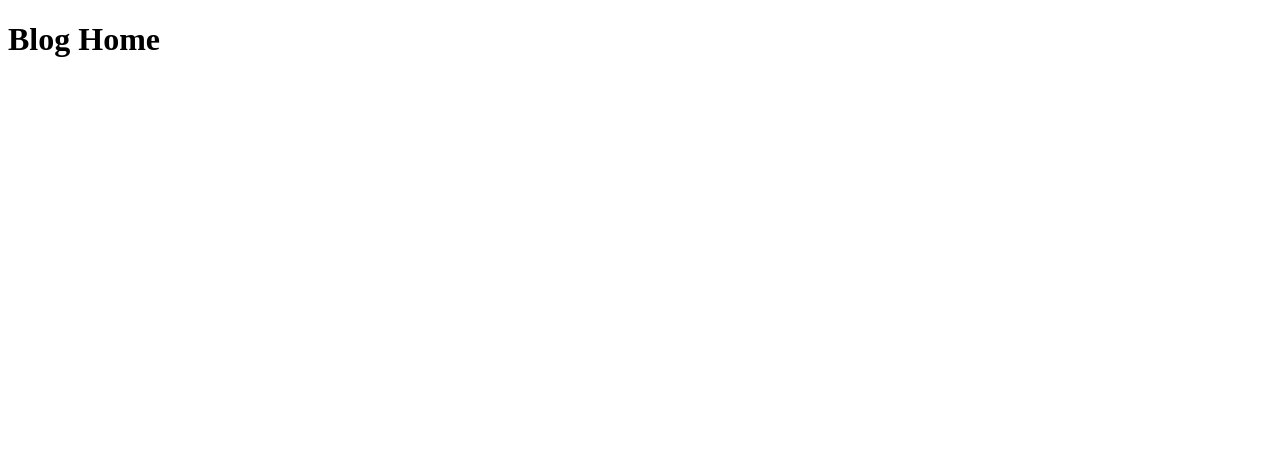
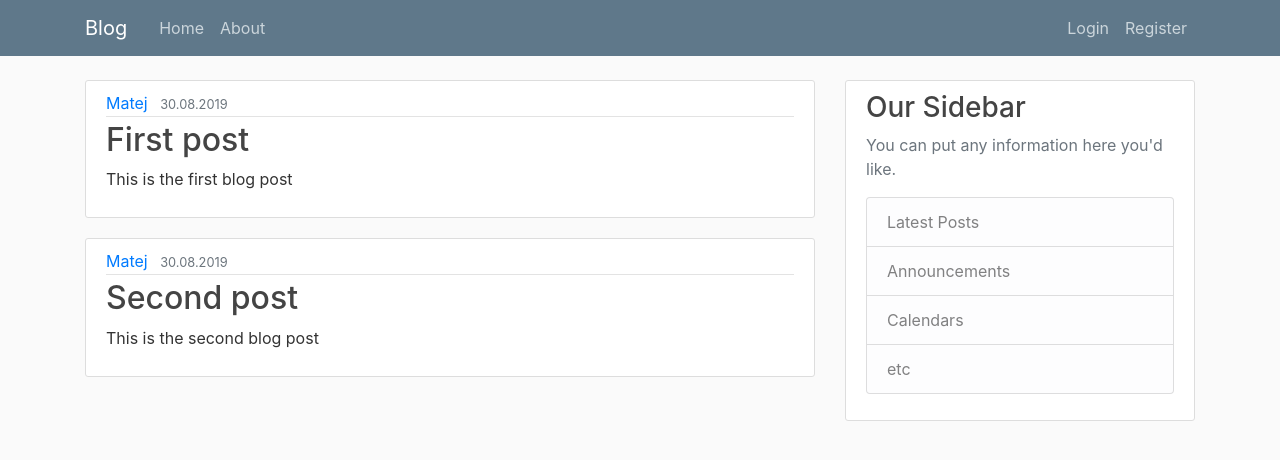
Before and after one commit to matemik/Blog, a Django app: page / in a window 1280 px wide. Before the commit the part shown is almost empty. Shown: the top 460 px of the page. Run offline with Django 3.2, Linux system fonts and the light colour scheme; some libraries are stand-ins or nearby versions.

Commit message:
editing base template, adding requirements

```diff
--- /dev/null
+++ b/blogapp/static/blog/main.css
@@ -0,0 +1,84 @@
+body {
+    background: #fafafa;
+    color: #333333;
+    margin-top: 5rem;
+}
+
+h1, h2, h3, h4, h5, h6 {
+    color: #444444;
+}
+
+ul {
+    margin: 0;
+}
+
+.bg-steel {
+    background-color: #5f788a;
+}
+
+.site-header .navbar-nav .nav-link {
+    color: #cbd5db;
+}
+
+.site-header .navbar-nav .nav-link:hover {
+    color: #ffffff;
+}
+
+.site-header .navbar-nav .nav-link.active {
+    font-weight: 500;
+}
+
+.content-section {
+    background: #ffffff;
+    padding: 10px 20px;
+    border: 1px solid #dddddd;
+    border-radius: 3px;
+    margin-bottom: 20px;
+}
+
+.article-title {
+    color: #444444;
+}
+
+a.article-title:hover {
+    color: #428bca;
+    text-decoration: none;
+}
+
+.article-content {
+    white-space: pre-line;
+}
+
+.article-img {
+    height: 65px;
+    width: 65px;
+    margin-right: 16px;
+}
+
+.article-metadata {
+    padding-bottom: 1px;
+    margin-bottom: 4px;
+    border-bottom: 1px solid #e3e3e3
+}
+
+.article-metadata a:hover {
+    color: #333;
+    text-decoration: none;
+}
+
+.article-svg {
+    width: 25px;
+    height: 25px;
+    vertical-align: middle;
+}
+
+.account-img {
+    height: 125px;
+    width: 125px;
+    margin-right: 20px;
+    margin-bottom: 16px;
+}
+
+.account-heading {
+    font-size: 2.5rem;
+}
--- a/blogapp/templates/blog/base.html
+++ b/blogapp/templates/blog/base.html
@@ -1,8 +1,70 @@
+{% load static %}
 <!DOCTYPE html>
 <html>
-    <head>
-        <title></title>
-    </head>
-    <body>
-    </body>
+<head>
+
+    <!-- Required meta tags -->
+    <meta charset="utf-8">
+    <meta name="viewport" content="width=device-width, initial-scale=1, shrink-to-fit=no">
+
+    <!-- Bootstrap CSS -->
+    <link rel="stylesheet" href="https://maxcdn.bootstrapcdn.com/bootstrap/4.0.0/css/bootstrap.min.css" integrity="sha384-Gn5384xqQ1aoWXA+058RXPxPg6fy4IWvTNh0E263XmFcJlSAwiGgFAW/dAiS6JXm" crossorigin="anonymous">
+
+    <link rel="stylesheet" type="text/css" href="{% static 'blog/main.css' %}">
+
+    {% if title %}
+        <title>{{ title }}</title>
+    {% else %}
+        <title>Blog</title>
+    {% endif %}
+</head>
+<body>
+    <header class="site-header">
+      <nav class="navbar navbar-expand-md navbar-dark bg-steel fixed-top">
+        <div class="container">
+          <a class="navbar-brand mr-4" href="{% url 'blog-home' %}">Blog</a>
+          <button class="navbar-toggler" type="button" data-toggle="collapse" data-target="#navbarToggle" aria-controls="navbarToggle" aria-expanded="false" aria-label="Toggle navigation">
+          <span class="navbar-toggler-icon"></span>
+          </button>
+          <div class="collapse navbar-collapse" id="navbarToggle">
+            <div class="navbar-nav mr-auto">
+              <a class="nav-item nav-link" href="{% url 'blog-home' %}">Home</a>
+              <a class="nav-item nav-link" href="{% url 'blog-about' %}">About</a>
+            </div>
+            <!-- Navbar Right Side -->
+            <div class="navbar-nav">
+              <a class="nav-item nav-link" href="#">Login</a>
+              <a class="nav-item nav-link" href="#">Register</a>
+            </div>
+          </div>
+        </div>
+      </nav>
+    </header>
+    <main role="main" class="container">
+      <div class="row">
+        <div class="col-md-8">
+          {% block content %}{% endblock %}
+        </div>
+        <div class="col-md-4">
+          <div class="content-section">
+            <h3>Our Sidebar</h3>
+            <p class='text-muted'>You can put any information here you'd like.
+              <ul class="list-group">
+                <li class="list-group-item list-group-item-light">Latest Posts</li>
+                <li class="list-group-item list-group-item-light">Announcements</li>
+                <li class="list-group-item list-group-item-light">Calendars</li>
+                <li class="list-group-item list-group-item-light">etc</li>
+              </ul>
+            </p>
+          </div>
+        </div>
+      </div>
+    </main>
+
+    <!-- Optional JavaScript -->
+    <!-- jQuery first, then Popper.js, then Bootstrap JS -->
+    <script src="https://code.jquery.com/jquery-3.2.1.slim.min.js" integrity="sha384-KJ3o2DKtIkvYIK3UENzmM7KCkRr/rE9/Qpg6aAZGJwFDMVNA/GpGFF93hXpG5KkN" crossorigin="anonymous"></script>
+    <script src="https://cdnjs.cloudflare.com/ajax/libs/popper.js/1.12.9/umd/popper.min.js" integrity="sha384-ApNbgh9B+Y1QKtv3Rn7W3mgPxhU9K/ScQsAP7hUibX39j7fakFPskvXusvfa0b4Q" crossorigin="anonymous"></script>
+    <script src="https://maxcdn.bootstrapcdn.com/bootstrap/4.0.0/js/bootstrap.min.js" integrity="sha384-JZR6Spejh4U02d8jOt6vLEHfe/JQGiRRSQQxSfFWpi1MquVdAyjUar5+76PVCmYl" crossorigin="anonymous"></script>
+</body>
 </html>
--- a/blogapp/templates/blog/home.html
+++ b/blogapp/templates/blog/home.html
@@ -1,9 +1,15 @@
-<!DOCTYPE html>
-<html>
-    <head>
-        <title>Home</title>
-    </head>
-    <body>
-        <h1>Blog Home</h1>
-    </body>
-</html>
+{% extends "blog/base.html" %}
+{% block content %}
+    {% for post in posts %}
+        <article class="media content-section">
+          <div class="media-body">
+            <div class="article-metadata">
+              <a class="mr-2" href="#">{{ post.author }}</a>
+              <small class="text-muted">{{ post.date_posted }}</small>
+            </div>
+            <h2><a class="article-title" href="#">{{ post.title }}</a></h2>
+            <p class="article-content">{{ post.content }}</p>
+          </div>
+        </article>
+    {% endfor %}
+{% endblock content %}
--- a/blogapp/views.py
+++ b/blogapp/views.py
@@ -1,8 +1,26 @@
 from django.shortcuts import render
 from django.http import HttpResponse
 
+posts = [
+    {
+        'title': 'First post',
+        'author': 'Matej',
+        'date_posted': '30.08.2019',
+        'content': 'This is the first blog post'
+    },
+    {
+        'title': 'Second post',
+        'author': 'Matej',
+        'date_posted': '30.08.2019',
+        'content': 'This is the second blog post'
+    }
+]
+
 def home(request):
-    return render(request, 'blog/home.html')
+    context = {
+        'posts': posts
+    }
+    return render(request, 'blog/home.html', context)
 
 def about(request):
-    return render(request, 'blog/about.html')
+    return render(request, 'blog/about.html', {'title': 'About'})
```
Also changed, not shown: blogapp/templates/blog/about.html (+4 -9 lines), requirements.txt (added, +8 -0 lines).
